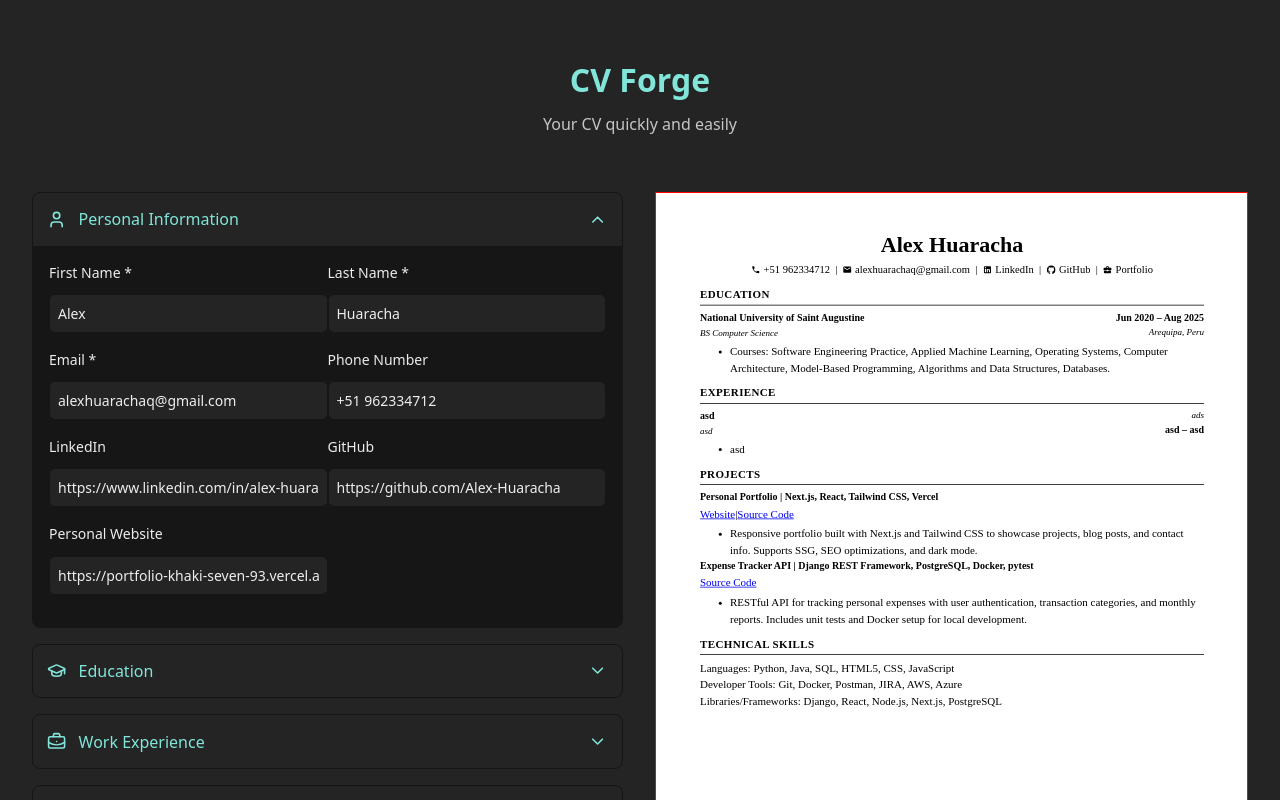
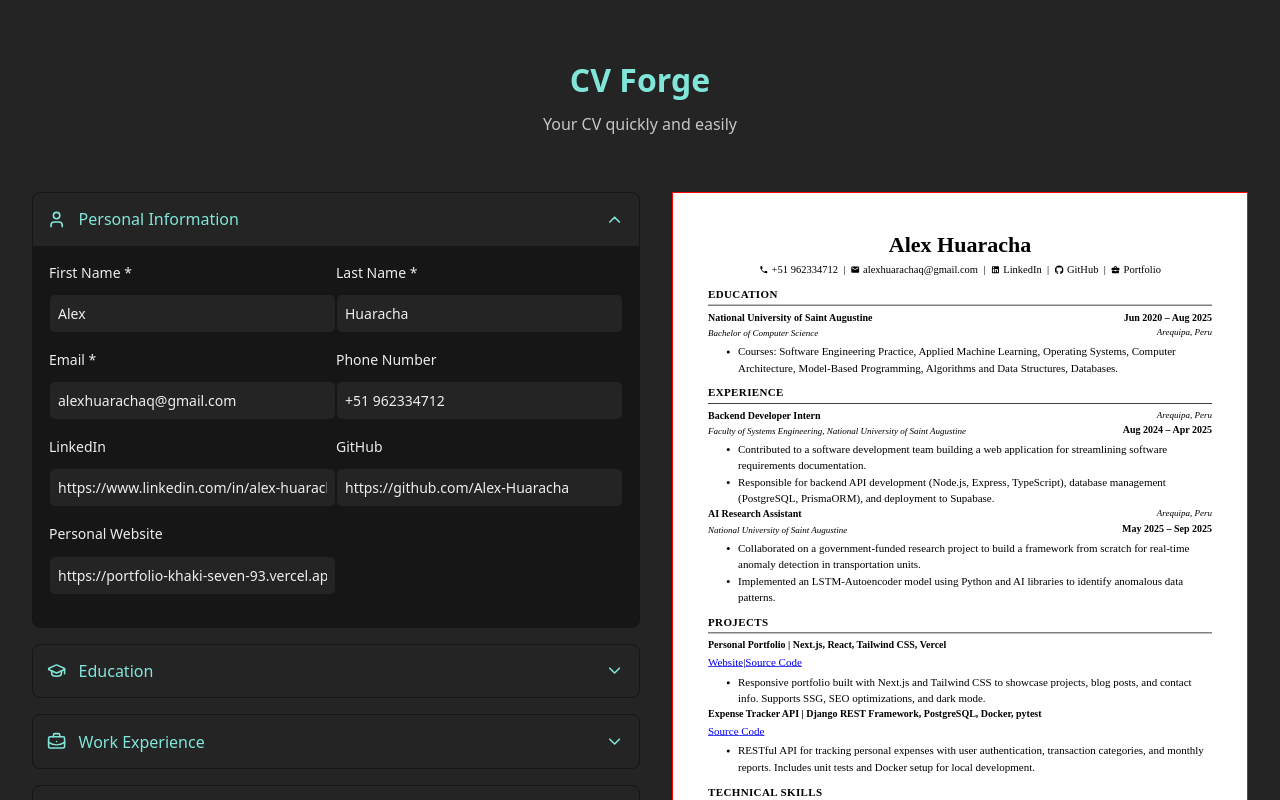
Before and after one commit to Alex-Huaracha/cv-forge, a React (Vite) app: page / in a window 1280 px wide. Shown: the top 800 px of the page. Built offline with nearby package versions, Linux system fonts and the light colour scheme.

Commit message:
feat: update default data structure with detailed education and work experience entries

```diff
--- a/src/default-data.js
+++ b/src/default-data.js
@@ -13,7 +13,7 @@ export const defaultData = {
     {
       id: crypto.randomUUID(),
       university: 'National University of Saint Augustine',
-      degree: 'BS Computer Science',
+      degree: 'Bachelor of Computer Science',
       description:
         'Courses: Software Engineering Practice, Applied Machine Learning, Operating Systems, Computer Architecture, Model-Based Programming, Algorithms and Data Structures, Databases.',
       startDate: 'Jun 2020',
@@ -25,12 +25,24 @@ export const defaultData = {
   workExperience: [
     {
       id: crypto.randomUUID(),
-      company: 'asd',
-      position: 'asd',
-      description: 'asd',
-      startDate: 'asd',
-      endDate: 'asd',
-      location: 'ads',
+      company:
+        'Faculty of Systems Engineering, National University of Saint Augustine',
+      position: 'Backend Developer Intern',
+      description:
+        'Contributed to a software development team building a web application for streamlining software requirements documentation. \n Responsible for backend API development (Node.js, Express, TypeScript), database management (PostgreSQL, PrismaORM), and deployment to Supabase.',
+      startDate: 'Aug 2024',
+      endDate: 'Apr 2025',
+      location: 'Arequipa, Peru',
+    },
+    {
+      id: crypto.randomUUID(),
+      company: 'National University of Saint Augustine',
+      position: 'AI Research Assistant',
+      description:
+        'Collaborated on a government-funded research project to build a framework from scratch for real-time anomaly detection in transportation units. \n Implemented an LSTM-Autoencoder model using Python and AI libraries to identify anomalous data patterns.',
+      startDate: 'May 2025',
+      endDate: 'Sep 2025',
+      location: 'Arequipa, Peru',
     },
   ],
 
```
